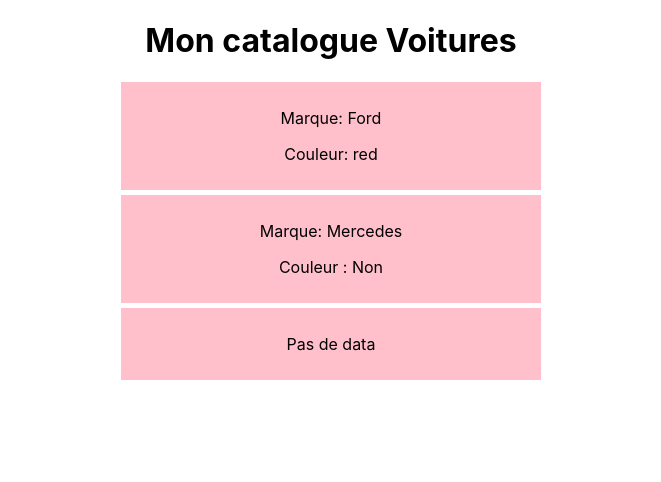
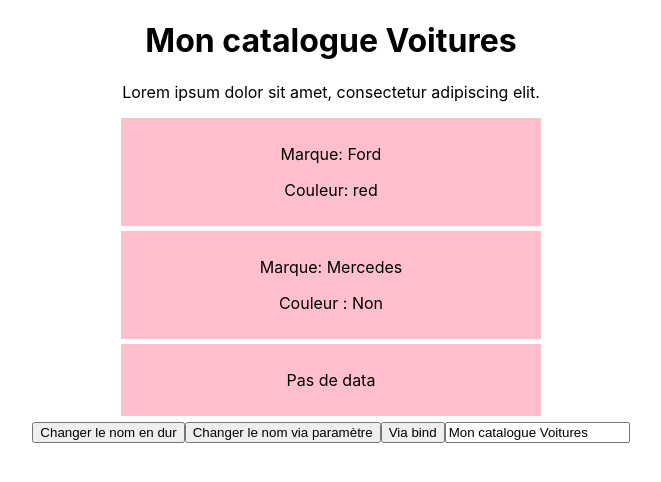
Before and after one commit to AndryRaza/apprentissage, a React (Create React App) app in the folder app_react/: page / in a window 1280 px wide. Shown: the top 482 px of the page, without its empty margins (309-970 px from the left). Built offline with nearby package versions, Linux system fonts and the light colour scheme.

Commit message:
Ajout DOM events et changement de State

```diff
--- a/app_react/src/App.js
+++ b/app_react/src/App.js
@@ -4,14 +4,46 @@
 
 class App extends Component {
 
+  //Création d'une state
   state = {
     titre: 'Mon catalogue Voitures'
-  }
+  };
+
+  //On va changer le titre lorsque l'on cliquera sur le bouton
+  changeTitle = (e) => {
+    this.setState({
+      titre: 'Mon nouveau titre'
+    });
+    //C'est la seule façon pour changer les states
+  };
+
+  changeViaparam = (titre) => {
+    this.setState({
+      titre: titre //(ou titre seulement si les deux noms sont pareils)
+    })
+  };
+
+  changeViaBind = (param) => {
+    this.setState({
+      titre: param
+    })
+  };
+
+  changeViaInput = (e) => {
+      this.setState({
+        titre: e.target.value
+      })
+  };
+
 
   render() {
     return (
       <div className="App">
         <Mycars title={this.state.titre}/>
+        <button onClick= {this.changeTitle} >Changer le nom en dur</button>
+        <button onClick= {() => this.changeViaparam('Titre via un paramètre')} >Changer le nom via paramètre</button>
+        <button onClick= {this.changeViaBind.bind(this, 'Titre via bind')} >Via bind</button>
+        <input type="text" onChange={this.changeViaInput} value={this.state.titre}/>
       </div>
     );
   }
--- a/app_react/src/components/Mycars.js
+++ b/app_react/src/components/Mycars.js
@@ -3,15 +3,25 @@
 
 //On crée la classe Mycars
 class Mycars extends Component {
+
+    //Fonction qui va se lancer quand quelqu'un va copier le texte
+    noCopy = () => {
+        alert('merci de ne pas copier le texte');
+    };
+
+    // //On va ajouter un style lors du survol du titre h1
+    // addStyle = (e) => {
+    //     e.target.classList.toggle('styled');        //toggle si la classe existe la supprime, sinon la rajoute
+    // };
+
     render() {
         return (
             <div>
                 <h1>{this.props.title}</h1>
-
+                <p onCopy={this.noCopy}>Lorem ipsum dolor sit amet, consectetur adipiscing elit.</p>
                 <Car color="red"> Ford </Car>
                 <Car > Mercedes </Car>
                 <Car color="blue"></Car>
-
             </div>)
     }
 }
--- a/app_react/src/index.css
+++ b/app_react/src/index.css
@@ -11,3 +11,8 @@
   font-family: source-code-pro, Menlo, Monaco, Consolas, 'Courier New',
     monospace;
 }
+
+h1.styled {
+  color:red;
+  text-transform: uppercase;
+}
```
Also changed, not shown: 1 other file (tests, documents, lock files or other folders).
